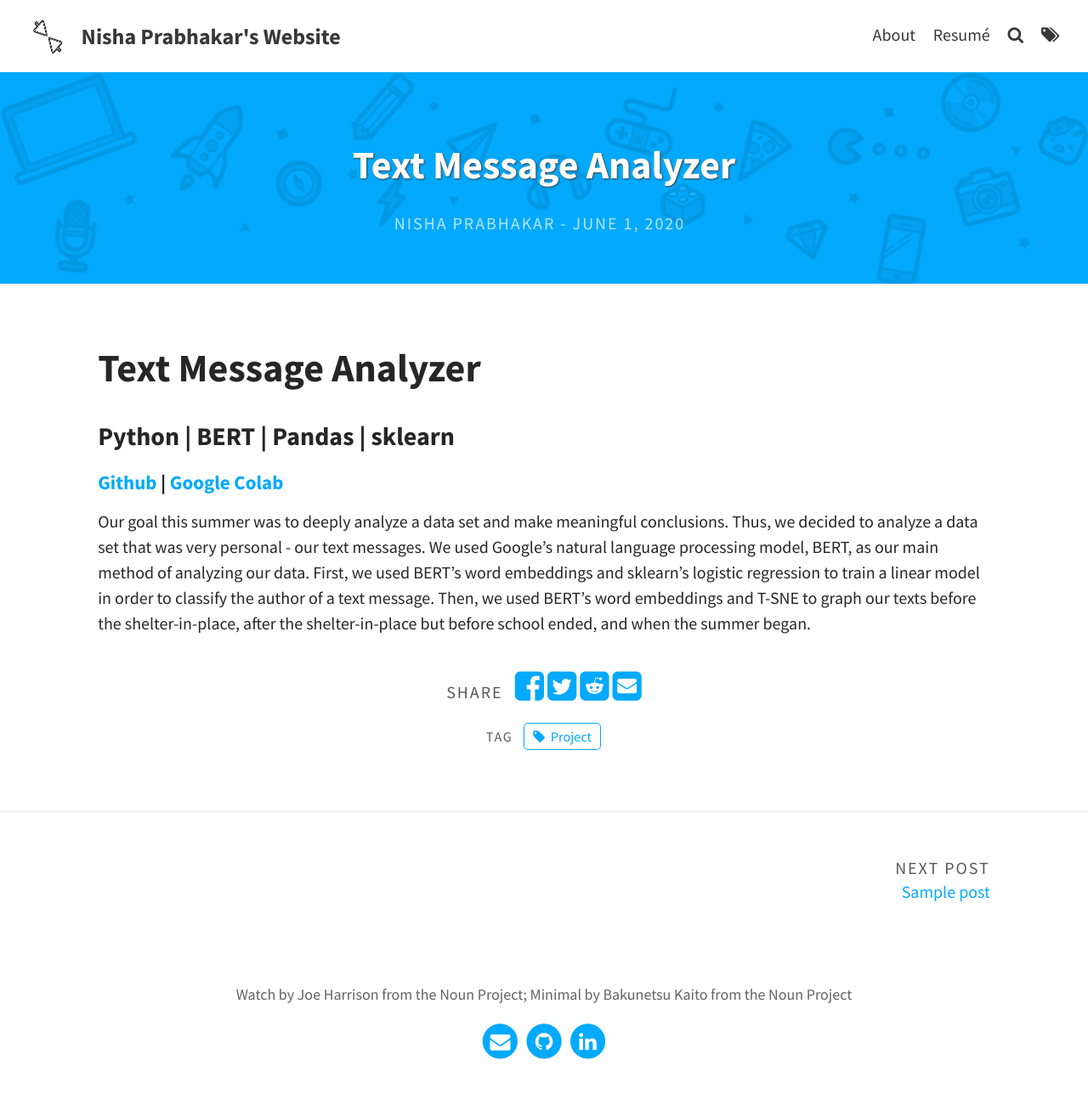
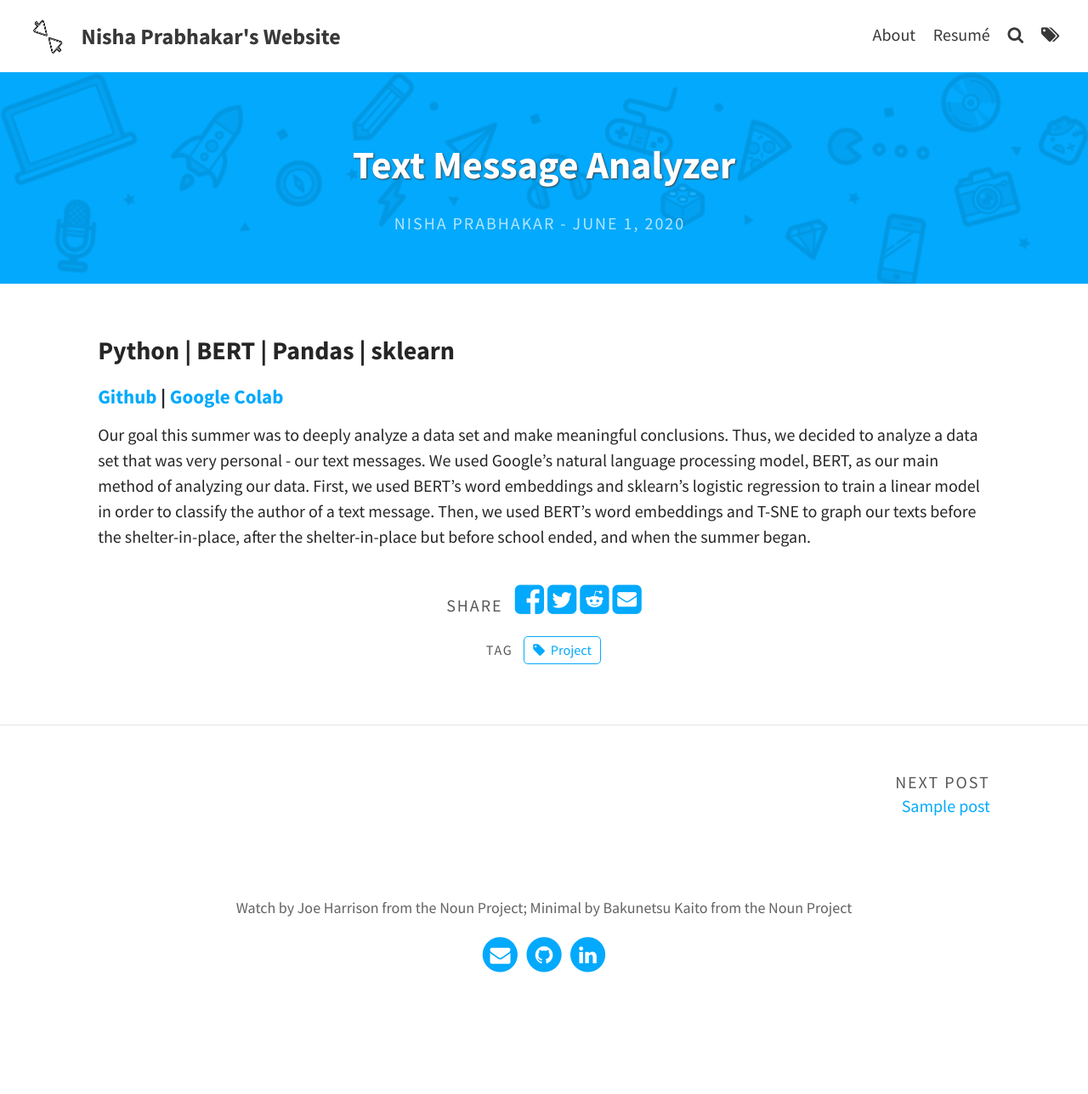
Before and after one commit to nishap1225/nishap1225.github.io, a Jekyll site: the page built from _posts/2020-06-01-Text-Message-Analyzer.md, in a window 1280 px wide. Shown: the whole page at 85% size. Built offline with Jekyll 4.4.1, drawn with Linux system fonts in a browser that asks for light colours; after the commit the page ends 1187 px from its top, so only the background shows below that.

Commit message:
even more small changes

```diff
--- a/_posts/2020-06-01-Text-Message-Analyzer.md
+++ b/_posts/2020-06-01-Text-Message-Analyzer.md
@@ -7,11 +7,9 @@ author: nishap1225
 excerpt_separator: <!--more-->
 ---
 
-# Text Message Analyzer
+### Python | BERT | Pandas | sklearn
 
 <!--more-->
-
-### Python | BERT | Pandas | sklearn
 
 #### [Github](https://nishap1225.github.io/Text-Message-Analyzer/) | [Google Colab](https://colab.research.google.com/drive/199_uyqz7nc5aTBdIykGcwGMIYaGMsXDF?usp=sharing)
 
```
